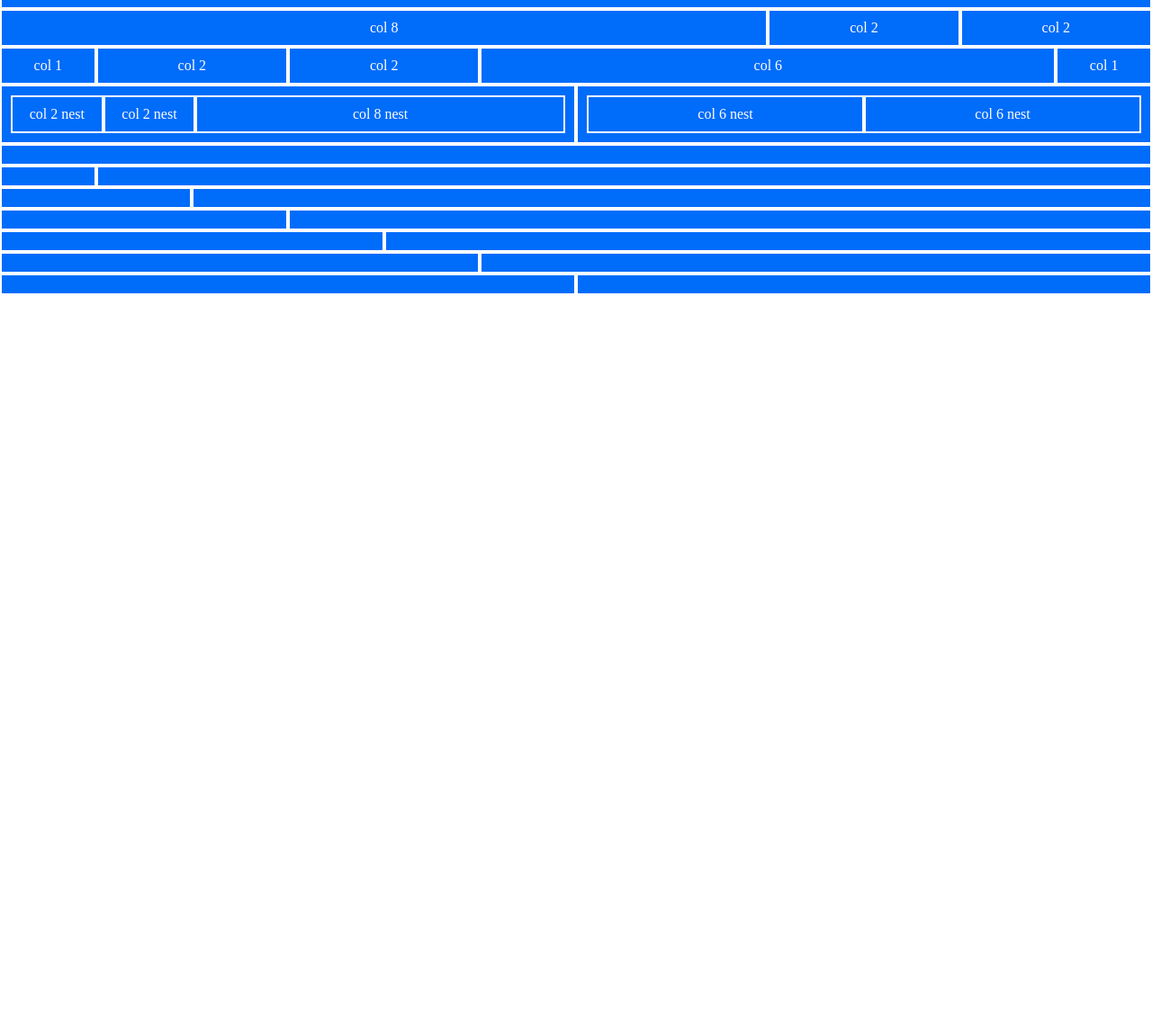
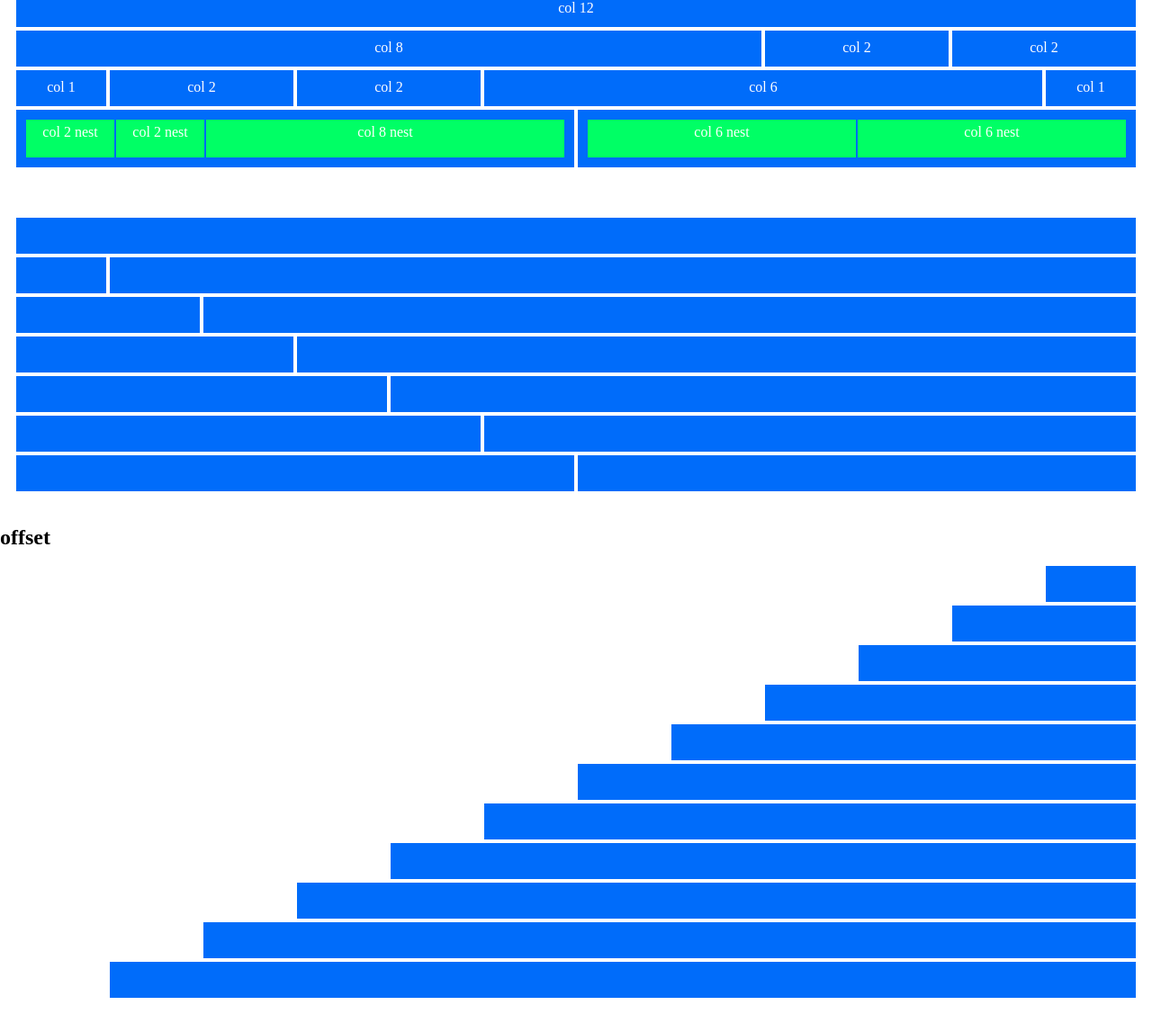
Before and after one commit to MatteoGunetto/html-css-12bool, a plain HTML site: page index.html in a window 1280 px wide. Shown: the part 153-1300 px from the top of the page at 90% size. Before the commit the page ends 800 px from the top, so only its background shows below. Drawn offline with Linux system fonts and the light colour scheme.

Commit message:
esercizio finito

```diff
--- a/css/style.css
+++ b/css/style.css
@@ -4,4 +4,16 @@
     border: 2px solid white;
     text-align: center;
     padding: 10px;
+    min-height: 44px;
+
 }
+.nest{
+    background-color: rgb(0, 255, 101);
+    color: white;
+    padding: 5px;
+    align-self: center;
+    border: 1px solid rgb(0, 108, 250);
+}
+section{
+    margin-bottom: 20px;
+}
--- a/index.html
+++ b/index.html
@@ -17,7 +17,7 @@
     <main>
         <!-- primo esercizio -->
         <section>
-            <div class="conteriner">
+            <div class="container">
                 <div class="row">
                     <div class="col-1">col 1</div>
                     <div class="col-1">col 1</div>
@@ -71,7 +71,7 @@
         </section>
         <!-- secondo esercizio -->
         <section>
-            <div class="conteiner">
+            <div class="container">
                 <div class="row">
                     <div class="col-12"></div>
                 </div>
@@ -100,15 +100,61 @@
                     <div class="col-6"></div>
                 </div>
             </div>
-
-
         </section>
+        <!-- offset -->
+        <section>
+            <h2>offset</h2>
+            <div class="container">
+                <div class="row">
+                    <div class="col-11-offset col-1"></div>
+                </div>
+                <div class="row">
+                    <div class="col-10-offset col-2"></div>
+                </div>
+                <div class="row">
+                    <div class="col-9-offset col-3"></div>
+                </div>
+                <div class="row">
+                    <div class="col-8-offset col-4"></div>
+                </div>
+                <div class="row">
+                    <div class="col-7-offset col-5"></div>
+                </div>
+                <div class="row">
+                    <div class="col-6-offset col-6"></div>
+                </div>
+                <div class="row">
+                    <div class="col-5-offset col-7"></div>
+                </div>
+                <div class="row">
+                    <div class="col-4-offset col-8"></div>
+                </div>
+                <div class="row">
+                    <div class="col-3-offset col-9"></div>
+                </div>
+                <div class="row">
+                    <div class="col-2-offset col-10"></div>
+                </div>
+                <div class="row">
+                    <div class="col-1-offset col-11"></div>
+                </div>
+            </div>
 
 
 
 
 
 
+
+
+
+
+
+
+
+
+
+        </section>
 
 
 
```
